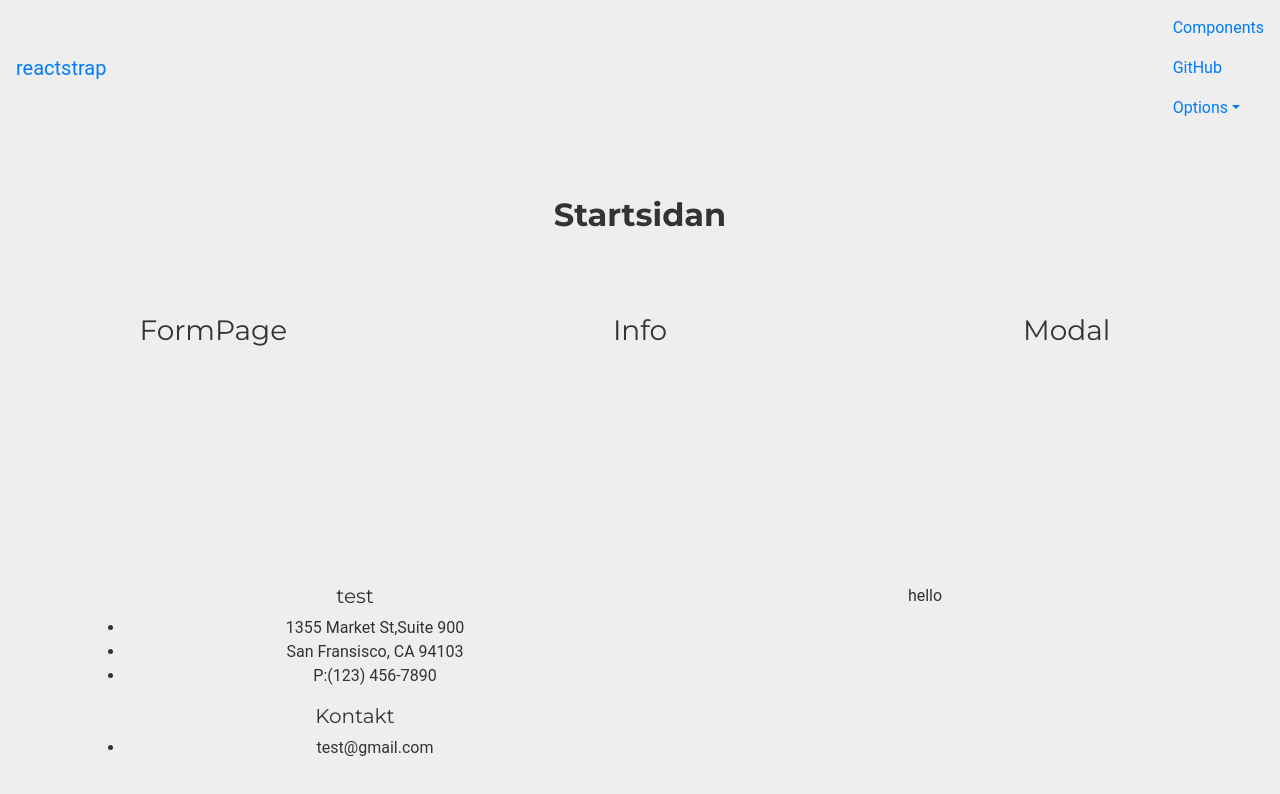
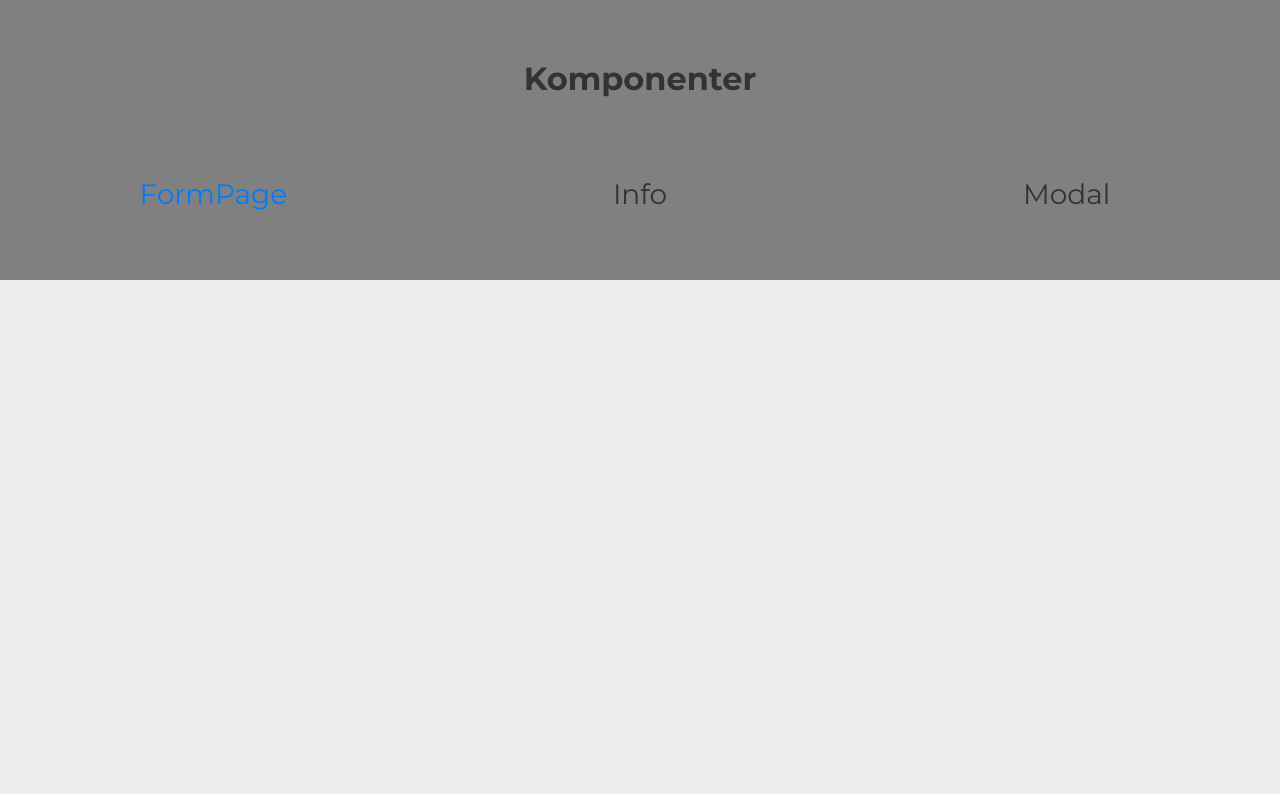
Before and after one commit to KevinCarvajal/React-Project, a React (Create React App) app in the folder my-app/: page / in a window 1280 px wide. Shown: the top 794 px of the page. Built offline with nearby package versions, Linux system fonts and the light colour scheme.

Commit message:
Startpage fixes
Commented out some components that i won't be using yet

```diff
--- a/my-app/src/App.js
+++ b/my-app/src/App.js
@@ -2,8 +2,8 @@ import React from "react";
 import { BrowserRouter as Router, Route, Switch } from "react-router-dom";
 
 // Components
-import Header from "./components/Header";
-import Footer from "./components/Footer";
+// import Header from "./components/Header";
+// import Footer from "./components/Footer";
 
 // View
 import StartPage from "./views/StartPage";
@@ -13,14 +13,14 @@ const App = () => {
   return (
     <Router>
       <div className="App">
-        <Header />
+        {/* <Header /> */}
         <main>
           <Switch>
             <Route exact path="/" component={StartPage} />
             <Route exact path="/FormPage" component={FormPage} />
           </Switch>
         </main>
-        <Footer />
+        {/* <Footer /> */}
       </div>
     </Router>
   );
--- a/my-app/src/views/StartPage/index.js
+++ b/my-app/src/views/StartPage/index.js
@@ -1,14 +1,16 @@
 import React from "react";
 import { Col, Row, Container } from "reactstrap";
+import { Link } from "react-router-dom";
 
 const StartPage = () => {
   return (
     <Container fluid className="startpage">
-      <h2 className="page-title">Startsidan</h2>
-
+      <h2 className="page-title">Komponenter</h2>
       <Row className="text-center">
         <Col lg={4}>
-          <h3>FormPage</h3>
+          <Link to="/FormPage">
+            <h3>FormPage</h3>
+          </Link>
         </Col>
         <Col lg={4}>
           <h3>Info</h3>
--- a/my-app/src/views/StartPage/styles.scss
+++ b/my-app/src/views/StartPage/styles.scss
@@ -0,0 +1,3 @@
+.startpage {
+  background-color: gray;
+}
```
